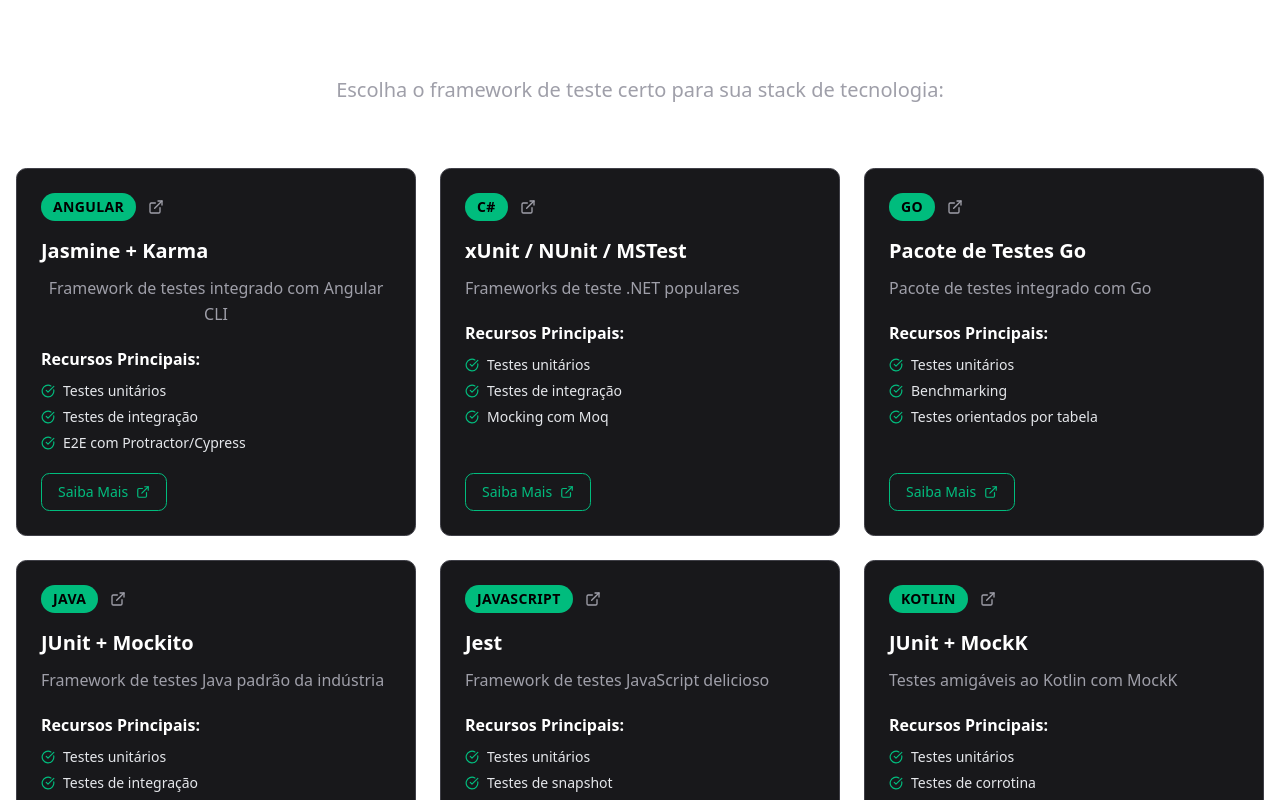
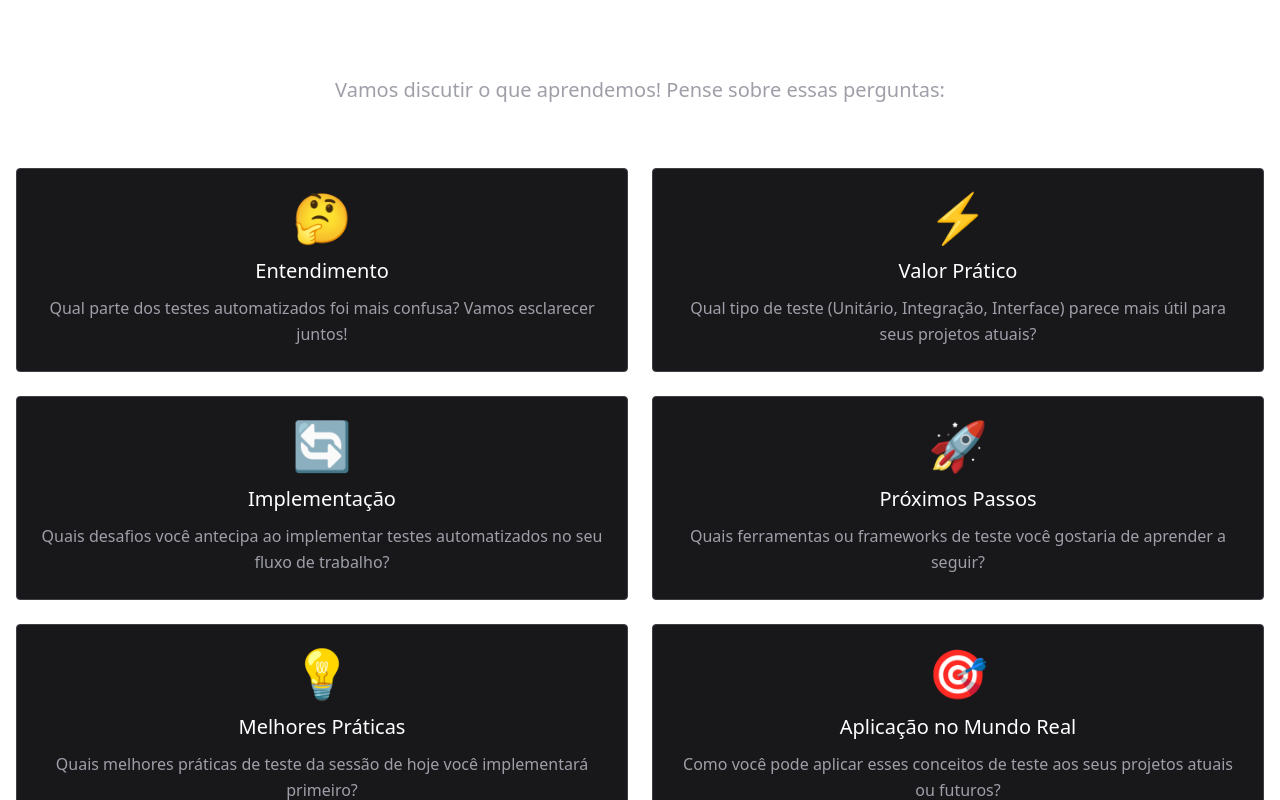
Before and after one commit to brunomestanza/presentation-shadcn-ui, a Next.js app: page / in a window 1280 px wide. Shown: the top 800 px of the page. Built offline with nearby package versions, Linux system fonts and the light colour scheme.

Commit message:
feat: :sparkles: add qa slide

```diff
--- a/src/app/page.tsx
+++ b/src/app/page.tsx
@@ -1,159 +1,43 @@
-import { FrameworksSlide } from '@/components/slides/frameworks-slide'
+import { QASlide } from '@/components/slides/qa-slide'
 
 export default function Home() {
 	return (
 		<div className="p-4">
-			<FrameworksSlide
+			<QASlide
 				data={{
-					id: 15,
-					type: 'frameworks',
-					title: 'Bons Frameworks de Tecnologia para Testes',
-					frameworks: [
+					id: 16,
+					type: 'qa',
+					title: 'Perguntas e Discussão',
+					questions: [
 						{
-							technology: 'Angular',
-							name: 'Jasmine + Karma',
-							description: 'Framework de testes integrado com Angular CLI',
-							link: 'https://angular.io/guide/testing',
-							features: [
-								'Testes unitários',
-								'Testes de integração',
-								'E2E com Protractor/Cypress',
-							],
+							icon: '🤔',
+							question: 'Entendimento',
+							text: 'Qual parte dos testes automatizados foi mais confusa? Vamos esclarecer juntos!',
 						},
 						{
-							technology: 'C#',
-							name: 'xUnit / NUnit / MSTest',
-							description: 'Frameworks de teste .NET populares',
-							link: 'https://docs.microsoft.com/en-us/dotnet/core/testing/',
-							features: [
-								'Testes unitários',
-								'Testes de integração',
-								'Mocking com Moq',
-							],
+							icon: '⚡',
+							question: 'Valor Prático',
+							text: 'Qual tipo de teste (Unitário, Integração, Interface) parece mais útil para seus projetos atuais?',
 						},
 						{
-							technology: 'Go',
-							name: 'Pacote de Testes Go',
-							description: 'Pacote de testes integrado com Go',
-							link: 'https://golang.org/pkg/testing/',
-							features: [
-								'Testes unitários',
-								'Benchmarking',
-								'Testes orientados por tabela',
-							],
+							icon: '🔄',
+							question: 'Implementação',
+							text: 'Quais desafios você antecipa ao implementar testes automatizados no seu fluxo de trabalho?',
 						},
 						{
-							technology: 'Java',
-							name: 'JUnit + Mockito',
-							description: 'Framework de testes Java padrão da indústria',
-							link: 'https://junit.org/junit5/',
-							features: [
-								'Testes unitários',
-								'Testes de integração',
-								'Mocking',
-								'Testes parametrizados',
-							],
+							icon: '🚀',
+							question: 'Próximos Passos',
+							text: 'Quais ferramentas ou frameworks de teste você gostaria de aprender a seguir?',
 						},
 						{
-							technology: 'JavaScript',
-							name: 'Jest',
-							description: 'Framework de testes JavaScript delicioso',
-							link: 'https://jestjs.io/',
-							features: [
-								'Testes unitários',
-								'Testes de snapshot',
-								'Mocking',
-								'Cobertura de código',
-							],
+							icon: '💡',
+							question: 'Melhores Práticas',
+							text: 'Quais melhores práticas de teste da sessão de hoje você implementará primeiro?',
 						},
 						{
-							technology: 'Kotlin',
-							name: 'JUnit + MockK',
-							description: 'Testes amigáveis ao Kotlin com MockK',
-							link: 'https://mockk.io/',
-							features: [
-								'Testes unitários',
-								'Testes de corrotina',
-								'Mocking estilo DSL',
-							],
-						},
-						{
-							technology: 'Node.js',
-							name: 'Jest / Mocha + Chai',
-							description: 'Frameworks de teste Node.js populares',
-							link: 'https://mochajs.org/',
-							features: [
-								'Testes unitários',
-								'Testes de integração',
-								'Testes de API',
-							],
-						},
-						{
-							technology: 'PHP',
-							name: 'PHPUnit',
-							description: 'O framework de testes PHP',
-							link: 'https://phpunit.de/',
-							features: [
-								'Testes unitários',
-								'Testes de integração',
-								'Testes de banco de dados',
-							],
-						},
-						{
-							technology: 'Python',
-							name: 'pytest',
-							description: 'Testes Python simples e escaláveis',
-							link: 'https://pytest.org/',
-							features: [
-								'Testes unitários',
-								'Fixtures',
-								'Testes parametrizados',
-								'Ecossistema de plugins',
-							],
-						},
-						{
-							technology: 'React',
-							name: 'React Testing Library',
-							description: 'Utilitários de teste React DOM simples e completos',
-							link: 'https://testing-library.com/docs/react-testing-library/intro/',
-							features: [
-								'Testes de componente',
-								'Testes de interação do usuário',
-								'Testes de acessibilidade',
-							],
-						},
-						{
-							technology: 'Next.js',
-							name: 'Jest + React Testing Library',
-							description: 'Next.js com Jest e React Testing Library',
-							link: 'https://nextjs.org/docs/testing',
-							features: [
-								'Testes de componente',
-								'Testes de rota API',
-								'E2E com Playwright',
-							],
-						},
-						{
-							technology: 'React Native',
-							name: 'Jest + React Native Testing Library',
-							description: 'Testando aplicações React Native',
-							link: 'https://callstack.github.io/react-native-testing-library/',
-							features: [
-								'Testes de componente',
-								'Testes de navegação',
-								'Testes de módulo nativo',
-							],
-						},
-						{
-							technology: 'Swift',
-							name: 'XCTest',
-							description: 'Framework de testes da Apple para Swift/iOS',
-							link: 'https://developer.apple.com/documentation/xctest',
-							features: [
-								'Testes unitários',
-								'Testes de interface',
-								'Testes de performance',
-							],
+							icon: '🎯',
+							question: 'Aplicação no Mundo Real',
+							text: 'Como você pode aplicar esses conceitos de teste aos seus projetos atuais ou futuros?',
 						},
 					],
 				}}
--- /dev/null
+++ b/src/components/slides/qa-slide.tsx
@@ -0,0 +1,86 @@
+'use client'
+
+import { useEffect, useState } from 'react'
+import type { SlideData } from '@/types/slide-types'
+
+interface QASlideProps {
+	data: SlideData
+}
+
+export function QASlide({ data }: QASlideProps) {
+	const [animatedQuestions, setAnimatedQuestions] = useState<number[]>([])
+
+	useEffect(() => {
+		const timers =
+			data.questions?.map((_, index) =>
+				setTimeout(() => {
+					setAnimatedQuestions((prev) => [...prev, index])
+				}, index * 150),
+			) || []
+
+		return () => timers.forEach(clearTimeout)
+	}, [data.questions])
+
+	const handleQuestionClick = (index: number) => {
+		const card = document.querySelector(
+			`[data-question="${index}"]`,
+		) as HTMLElement
+		if (card) {
+			card.style.animation = 'bounce 0.6s ease'
+			setTimeout(() => {
+				card.style.animation = ''
+			}, 600)
+		}
+	}
+
+	return (
+		<div className="min-h-[400px] w-full">
+			<h1 className="text-2xl md:text-3xl lg:text-4xl font-bold text-white mb-5 text-center break-words">
+				{data.title}
+			</h1>
+
+			<div className="text-center w-full">
+				<div className="mb-8 text-base md:text-lg lg:text-xl text-zinc-400 break-words">
+					<p>Vamos discutir o que aprendemos! Pense sobre essas perguntas:</p>
+				</div>
+
+				<div className="grid grid-cols-1 md:grid-cols-2 xl:grid-cols-2 gap-5 md:gap-6 mb-8 w-full max-w-full">
+					{data.questions?.map((question, index) => (
+						<button
+							type="button"
+							key={question.question}
+							data-question={index}
+							className={`
+                bg-zinc-900 p-5 md:p-6 rounded transition-all duration-300 cursor-pointer
+                border border-zinc-700 opacity-0 translate-y-8 w-full box-border
+                hover:border-emerald-500 hover:-translate-y-1 hover:shadow-lg hover:shadow-emerald-500/10
+                ${animatedQuestions.includes(index) ? 'opacity-100 translate-y-0' : ''}
+              `}
+							onClick={() => handleQuestionClick(index)}
+						>
+							<div className="text-3xl md:text-4xl lg:text-5xl mb-4">
+								{question.icon}
+							</div>
+							<h3 className="text-white mb-2.5 text-base md:text-lg lg:text-xl break-words">
+								{question.question}
+							</h3>
+							<p className="text-zinc-400 leading-relaxed text-sm md:text-base break-words">
+								{question.text}
+							</p>
+						</button>
+					))}
+				</div>
+
+				<div className="bg-zinc-900 p-5 md:p-8 rounded border-l-4 border-emerald-500 w-full box-border my-20">
+					<h3 className="text-white mb-2.5 text-base md:text-lg lg:text-xl break-words">
+						🎉 Ótimo trabalho aprendendo sobre testes automatizados!
+					</h3>
+					<p className="text-zinc-400 text-base md:text-lg lg:text-xl leading-relaxed break-words">
+						Lembre-se: Comece pequeno com testes unitários, depois construa até
+						testes de integração e interface.
+					</p>
+				</div>
+			</div>
+		</div>
+	)
+}
--- a/src/components/slides/quiz-slide.tsx
+++ b/src/components/slides/quiz-slide.tsx
@@ -17,7 +17,7 @@
 		new Array(data.questions?.length || 0).fill(false),
 	)
 
-	const questions = data.questions as QuizQuestion[]
+	const questions = data.quizQuestions as QuizQuestion[]
 	const currentQ = questions[currentQuestion]
 
 	const handleAnswerSelect = (answerIndex: number) => {
--- a/src/lib/slides-data.ts
+++ b/src/lib/slides-data.ts
@@ -726,7 +726,7 @@
 		id: 13,
 		type: 'quiz',
 		title: 'Quiz Interativo',
-		questions: [
+		quizQuestions: [
 			{
 				question:
 					'Qual é o principal propósito dos testes unitários no desenvolvimento de software?',
@@ -1076,32 +1076,32 @@
 		questions: [
 			{
 				icon: '🤔',
-				title: 'Entendimento',
+				question: 'Entendimento',
 				text: 'Qual parte dos testes automatizados foi mais confusa? Vamos esclarecer juntos!',
 			},
 			{
 				icon: '⚡',
-				title: 'Valor Prático',
+				question: 'Valor Prático',
 				text: 'Qual tipo de teste (Unitário, Integração, Interface) parece mais útil para seus projetos atuais?',
 			},
 			{
 				icon: '🔄',
-				title: 'Implementação',
+				question: 'Implementação',
 				text: 'Quais desafios você antecipa ao implementar testes automatizados no seu fluxo de trabalho?',
 			},
 			{
 				icon: '🚀',
-				title: 'Próximos Passos',
+				question: 'Próximos Passos',
 				text: 'Quais ferramentas ou frameworks de teste você gostaria de aprender a seguir?',
 			},
 			{
 				icon: '💡',
-				title: 'Melhores Práticas',
+				question: 'Melhores Práticas',
 				text: 'Quais melhores práticas de teste da sessão de hoje você implementará primeiro?',
 			},
 			{
 				icon: '🎯',
-				title: 'Aplicação no Mundo Real',
+				question: 'Aplicação no Mundo Real',
 				text: 'Como você pode aplicar esses conceitos de teste aos seus projetos atuais ou futuros?',
 			},
 		],
--- a/src/types/slide-types.ts
+++ b/src/types/slide-types.ts
@@ -22,7 +22,8 @@
 	testCode?: string
 	useCases?: UseCase[]
 	exercises?: Exercise[]
-	questions?: Question[] | QuizQuestion[]
+	quizQuestions?: QuizQuestion[]
+	questions?: Question[]
 	frameworks?: Framework[]
 	patterns?: PatternCategory[]
 	imageUrl?: string
@@ -59,7 +60,7 @@
 
 export interface Question {
 	icon: string
-	title: string
+	question: string
 	text: string
 }
 
```
